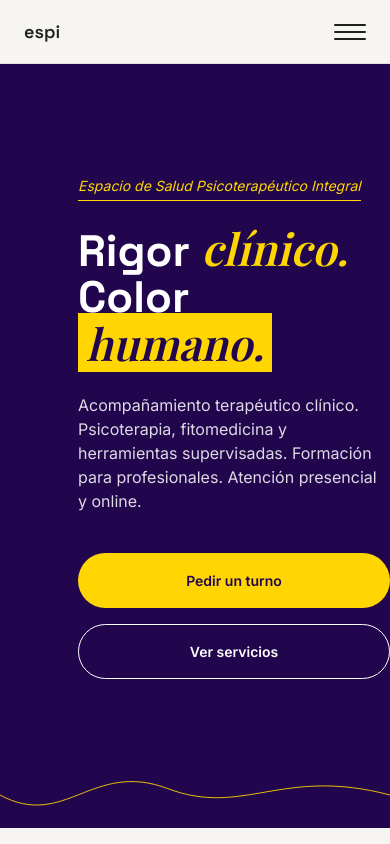
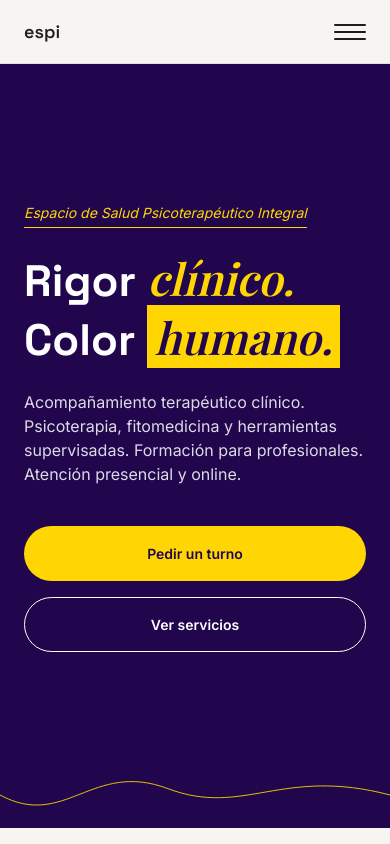
Before and after one commit to matiasbiasioli/espi-web, a React (Vite) app: page / in a window 390 px wide. Shown: the top 844 px of the page. Built offline with nearby package versions, Linux system fonts and the light colour scheme; a web font is replaced by a local one.

Commit message:
home changes

```diff
--- a/src/components/sections/Hero.css
+++ b/src/components/sections/Hero.css
@@ -66,9 +66,9 @@
 
 .hero__title {
   font-family: var(--font-heading);
-  font-size: clamp(2.75rem, 5.5vw, 10.5rem);
+  font-size: clamp(2.75rem, 20vw, 4.5rem);
   font-weight: 700;
-  line-height: 1.05;
+  line-height: 1.2;
   color: var(--color-white);
   margin-bottom: var(--space-md);
 }
@@ -85,7 +85,8 @@
   font-style: italic;
   background-color: var(--color-yellow);
   color: var(--color-purple);
-  padding: 0 var(--space-xs);
+  padding: 2px var(--space-xs);
+  line-height: 1.3;
 }
 
 .hero__sub {
@@ -123,8 +124,19 @@
 }
 
 @media (max-width: 768px) {
+  .hero__inner {
+    margin-left: auto;
+    margin-right: auto;
+    max-width: 100%;
+    padding: 0 var(--space-md);
+  }
+
   .hero__title {
     font-size: var(--text-3xl);
+  }
+
+  .hero__actions {
+    justify-content: center;
   }
 
   .hero__blob,
```
